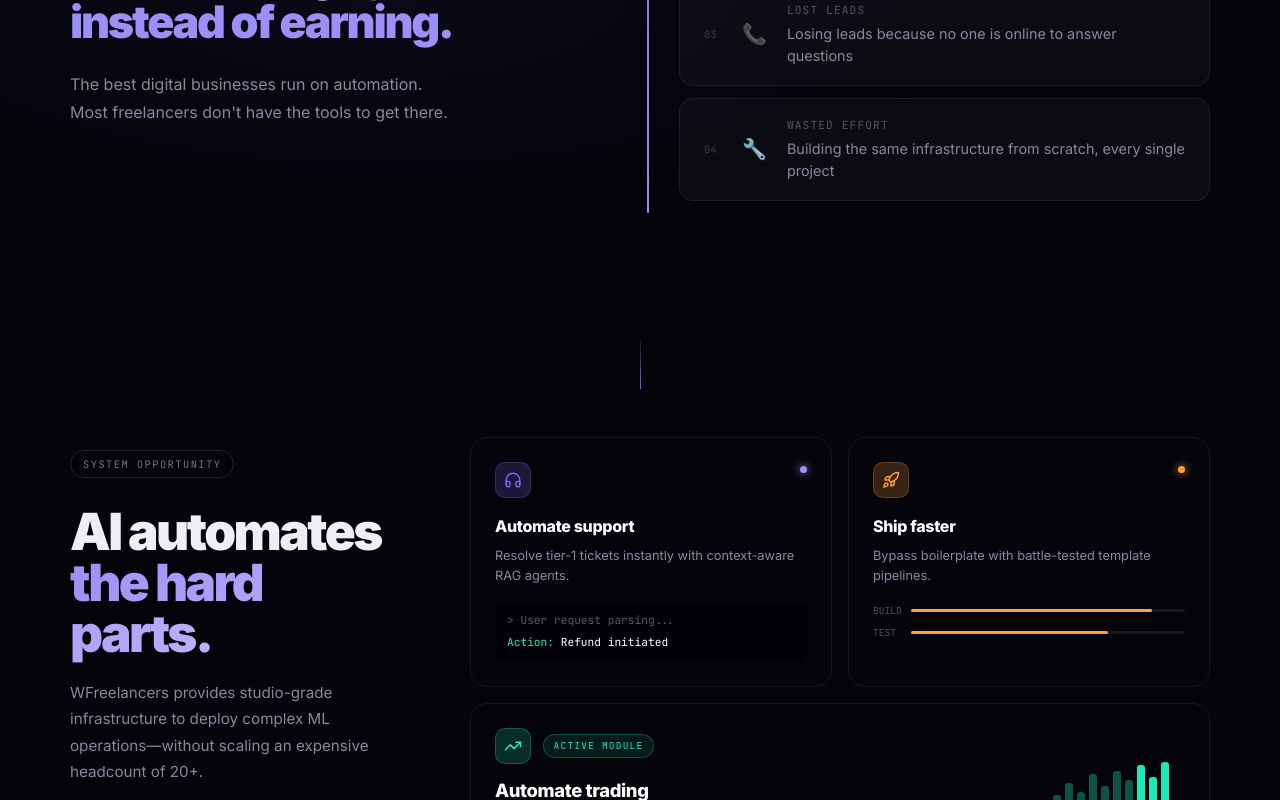
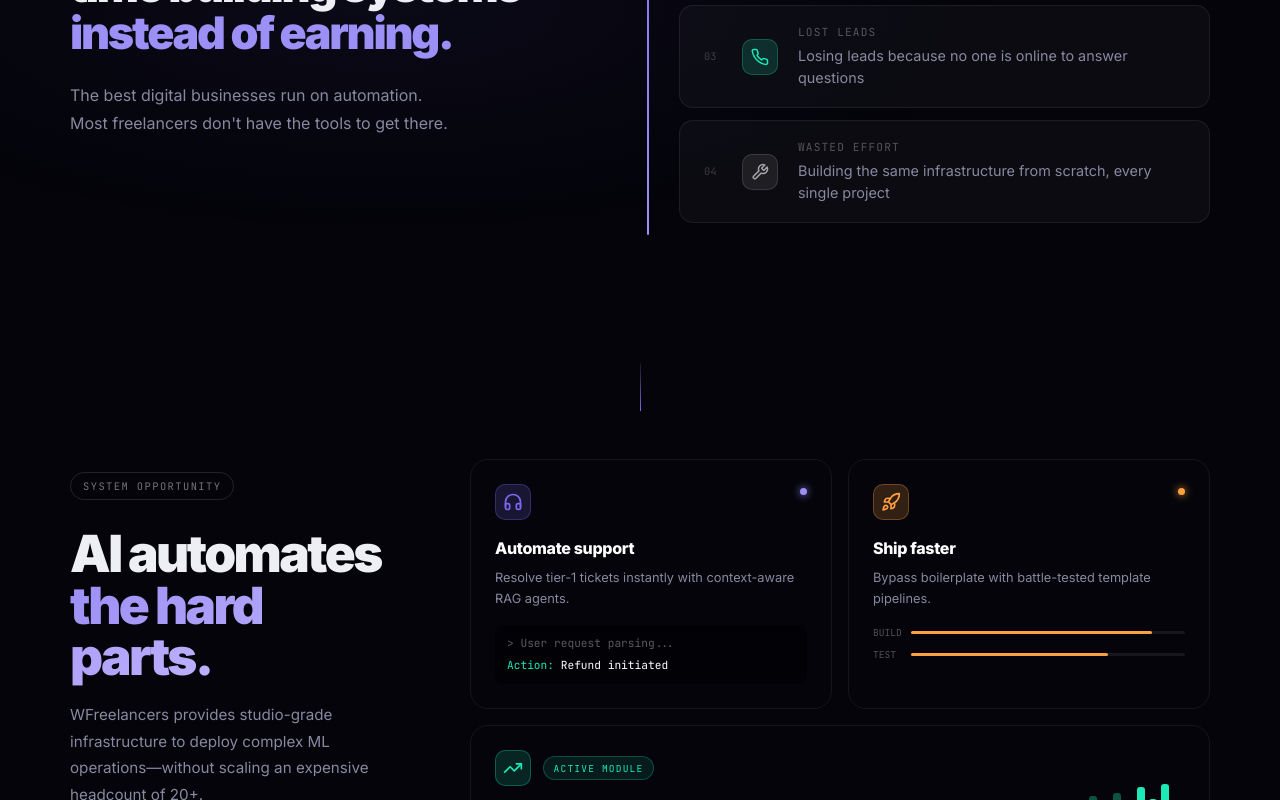
Before and after one commit to MrOngulu/wfreelancer-, a React (Create React App) app in the folder client/: page / in a window 1280 px wide. Shown: the part 1240-2040 px from the top of the page. Built offline with nearby package versions, Linux system fonts and the light colour scheme.

Commit message:
fix: removing adding lucid icons

```diff
--- a/client/src/components/Narrative.jsx
+++ b/client/src/components/Narrative.jsx
@@ -3,23 +3,36 @@ import { motion, useInView } from 'framer-motion';
 import { ease } from './ui';
 
 
-const NAR_ICONS = {
-  headphones: <svg width="18" height="18" viewBox="0 0 24 24" fill="none" stroke="rgba(123,104,238,1)" strokeWidth="2" strokeLinecap="round" strokeLinejoin="round"><path d="M3 18v-6a9 9 0 0 1 18 0v6"/><path d="M21 19a2 2 0 0 1-2 2h-1a2 2 0 0 1-2-2v-3a2 2 0 0 1 2-2h3z"/><path d="M3 19a2 2 0 0 0 2 2h1a2 2 0 0 0 2-2v-3a2 2 0 0 0-2-2H3z"/></svg>,
-  rocket: <svg width="18" height="18" viewBox="0 0 24 24" fill="none" stroke="rgba(255,160,64,1)" strokeWidth="2" strokeLinecap="round" strokeLinejoin="round"><path d="M4.5 16.5c-1.5 1.26-2 5-2 5s3.74-.5 5-2c.71-.84.7-2.13-.09-2.91a2.18 2.18 0 0 0-2.91-.09z"/><path d="m12 15-3-3a22 22 0 0 1 2-3.95A12.88 12.88 0 0 1 22 2c0 2.72-.78 7.5-6 11a22.35 22.35 0 0 1-4 2z"/><path d="M9 12H4s.55-3.03 2-4c1.62-1.08 5 0 5 0"/><path d="M12 15v5s3.03-.55 4-2c1.08-1.62 0-5 0-5"/></svg>,
-  trending: <svg width="18" height="18" viewBox="0 0 24 24" fill="none" stroke="rgba(29,233,182,1)" strokeWidth="2" strokeLinecap="round" strokeLinejoin="round"><polyline points="22 7 13.5 15.5 8.5 10.5 2 17"/><polyline points="16 7 22 7 22 13"/></svg>,
-};
+// Icon components — colored SVGs matching screenshot style
+function IconBox({ children, bg, border, size = 36, radius = 10 }) {
+  return (
+    <div style={{
+      width: size, height: size, borderRadius: radius,
+      background: bg, border: `1px solid ${border}`,
+      display: 'flex', alignItems: 'center', justifyContent: 'center', flexShrink: 0,
+    }}>{children}</div>
+  );
+}
+
+const ClockIcon    = () => <svg width="18" height="18" viewBox="0 0 24 24" fill="none" stroke="rgba(123,104,238,1)" strokeWidth="2" strokeLinecap="round" strokeLinejoin="round"><circle cx="12" cy="12" r="10"/><polyline points="12 6 12 12 16 14"/></svg>;
+const ChartDownIcon= () => <svg width="18" height="18" viewBox="0 0 24 24" fill="none" stroke="rgba(255,160,64,1)" strokeWidth="2" strokeLinecap="round" strokeLinejoin="round"><polyline points="22 17 13.5 8.5 8.5 13.5 2 7"/><polyline points="16 17 22 17 22 11"/></svg>;
+const PhoneIcon    = () => <svg width="18" height="18" viewBox="0 0 24 24" fill="none" stroke="rgba(29,233,182,1)" strokeWidth="2" strokeLinecap="round" strokeLinejoin="round"><path d="M22 16.92v3a2 2 0 0 1-2.18 2 19.79 19.79 0 0 1-8.63-3.07A19.5 19.5 0 0 1 4.69 12a19.79 19.79 0 0 1-3.07-8.67A2 2 0 0 1 3.62 2h3a2 2 0 0 1 2 1.72c.127.96.361 1.903.7 2.81a2 2 0 0 1-.45 2.11L8.09 9.91a16 16 0 0 0 6 6l1.27-1.27a2 2 0 0 1 2.11-.45c.907.339 1.85.573 2.81.7A2 2 0 0 1 22 16.92z"/></svg>;
+const WrenchIcon   = () => <svg width="18" height="18" viewBox="0 0 24 24" fill="none" stroke="rgba(255,255,255,0.6)" strokeWidth="2" strokeLinecap="round" strokeLinejoin="round"><path d="M14.7 6.3a1 1 0 0 0 0 1.4l1.6 1.6a1 1 0 0 0 1.4 0l3.77-3.77a6 6 0 0 1-7.94 7.94l-6.91 6.91a2.12 2.12 0 0 1-3-3l6.91-6.91a6 6 0 0 1 7.94-7.94l-3.76 3.76z"/></svg>;
+const TrendingUpIcon=() => <svg width="20" height="20" viewBox="0 0 24 24" fill="none" stroke="rgba(29,233,182,1)" strokeWidth="2" strokeLinecap="round" strokeLinejoin="round"><polyline points="22 7 13.5 15.5 8.5 10.5 2 17"/><polyline points="16 7 22 7 22 13"/></svg>;
+const HeadphonesIcon=() => <svg width="20" height="20" viewBox="0 0 24 24" fill="none" stroke="rgba(123,104,238,1)" strokeWidth="2" strokeLinecap="round" strokeLinejoin="round"><path d="M3 18v-6a9 9 0 0 1 18 0v6"/><path d="M21 19a2 2 0 0 1-2 2h-1a2 2 0 0 1-2-2v-3a2 2 0 0 1 2-2h3z"/><path d="M3 19a2 2 0 0 0 2 2h1a2 2 0 0 0 2-2v-3a2 2 0 0 0-2-2H3z"/></svg>;
+const RocketIcon   = () => <svg width="20" height="20" viewBox="0 0 24 24" fill="none" stroke="rgba(255,160,64,1)" strokeWidth="2" strokeLinecap="round" strokeLinejoin="round"><path d="M4.5 16.5c-1.5 1.26-2 5-2 5s3.74-.5 5-2c.71-.84.7-2.13-.09-2.91a2.18 2.18 0 0 0-2.91-.09z"/><path d="m12 15-3-3a22 22 0 0 1 2-3.95A12.88 12.88 0 0 1 22 2c0 2.72-.78 7.5-6 11a22.35 22.35 0 0 1-4 2z"/><path d="M9 12H4s.55-3.03 2-4c1.62-1.08 5 0 5 0"/><path d="M12 15v5s3.03-.55 4-2c1.08-1.62 0-5 0-5"/></svg>;
 
 const PAIN_POINTS = [
-  { icon: '⏳', text: 'Spending hours on repetitive tasks instead of billable work', label: 'Time drain' },
-  { icon: '📉', text: 'Missing trading opportunities when you step away from the screen', label: 'Missed signals' },
-  { icon: '📞', text: 'Losing leads because no one is online to answer questions', label: 'Lost leads' },
-  { icon: '🔧', text: 'Building the same infrastructure from scratch, every single project', label: 'Wasted effort' },
+  { Icon: ClockIcon,     bg: 'rgba(123,104,238,0.15)', border: 'rgba(123,104,238,0.25)', text: 'Spending hours on repetitive tasks instead of billable work', label: 'Time drain' },
+  { Icon: ChartDownIcon, bg: 'rgba(255,160,64,0.15)',  border: 'rgba(255,160,64,0.25)',  text: 'Missing trading opportunities when you step away from the screen', label: 'Missed signals' },
+  { Icon: PhoneIcon,     bg: 'rgba(29,233,182,0.15)',  border: 'rgba(29,233,182,0.25)',  text: 'Losing leads because no one is online to answer questions', label: 'Lost leads' },
+  { Icon: WrenchIcon,    bg: 'rgba(255,255,255,0.08)', border: 'rgba(255,255,255,0.12)', text: 'Building the same infrastructure from scratch, every single project', label: 'Wasted effort' },
 ];
 
 const OPPORTUNITIES = [
-  { icon: '📈', label: 'Automate trading', desc: 'Run ML strategies 24/7 while you sleep', color: 'var(--green)', glow: 'rgba(29,233,182,0.12)', glowHover: 'rgba(29,233,182,0.18)', borderHover: 'rgba(29,233,182,0.4)', hero: true },
-  { icon: '🤖', label: 'Automate support', desc: 'Answer customers instantly with AI', color: 'var(--ai2)', glow: 'rgba(123,104,238,0.12)', glowHover: 'rgba(123,104,238,0.18)', borderHover: 'rgba(123,104,238,0.4)', hero: false },
-  { icon: '⚡', label: 'Ship faster', desc: 'Start with battle-tested templates', color: 'var(--amber)', glow: 'rgba(255,160,64,0.12)', glowHover: 'rgba(255,160,64,0.18)', borderHover: 'rgba(255,160,64,0.4)', hero: false },
+  { Icon: TrendingUpIcon, iconBg: 'rgba(29,233,182,0.15)',  iconBorder: 'rgba(29,233,182,0.3)',  label: 'Automate trading', desc: 'Run ML strategies 24/7 while you sleep', color: 'var(--green)', glow: 'rgba(29,233,182,0.12)', glowHover: 'rgba(29,233,182,0.18)', borderHover: 'rgba(29,233,182,0.4)', hero: true },
+  { Icon: HeadphonesIcon, iconBg: 'rgba(123,104,238,0.15)', iconBorder: 'rgba(123,104,238,0.3)', label: 'Automate support', desc: 'Answer customers instantly with AI', color: 'var(--ai2)', glow: 'rgba(123,104,238,0.12)', glowHover: 'rgba(123,104,238,0.18)', borderHover: 'rgba(123,104,238,0.4)', hero: false },
+  { Icon: RocketIcon,     iconBg: 'rgba(255,160,64,0.15)',  iconBorder: 'rgba(255,160,64,0.3)',  label: 'Ship faster', desc: 'Start with battle-tested templates', color: 'var(--amber)', glow: 'rgba(255,160,64,0.12)', glowHover: 'rgba(255,160,64,0.18)', borderHover: 'rgba(255,160,64,0.4)', hero: false },
 ];
 
 const HOVER_ACCENT = { border: 'rgba(123,104,238,0.5)', bg: 'rgba(123,104,238,0.07)' };
@@ -101,7 +114,7 @@ export default function Narrative() {
               >
                 <span style={{ fontFamily: 'var(--mono)', fontSize: '0.65rem',
                   color: 'rgba(255,255,255,0.2)', minWidth: 18, flexShrink: 0 }}>0{i + 1}</span>
-                <span style={{ fontSize: '1.25rem', flexShrink: 0 }}>{p.icon}</span>
+                <IconBox bg={p.bg} border={p.border}><p.Icon /></IconBox>
                 <div style={{ flex: 1 }}>
                   <p style={{ fontSize: '0.7rem', fontFamily: 'var(--mono)', color: 'rgba(255,255,255,0.3)',
                     textTransform: 'uppercase', letterSpacing: '0.1em', marginBottom: '0.2rem' }}>
@@ -193,11 +206,7 @@ export default function Narrative() {
                 }}
               >
                 <div style={{ display: 'flex', justifyContent: 'space-between', alignItems: 'flex-start', marginBottom: '1rem' }}>
-                  <div style={{
-                    width: 36, height: 36, borderRadius: 10, background: 'rgba(123,104,238,0.2)',
-                    border: '1px solid rgba(123,104,238,0.25)',
-                    display: 'flex', alignItems: 'center', justifyContent: 'center',
-                  }}>{NAR_ICONS.headphones}</div>
+                  <IconBox bg="rgba(123,104,238,0.18)" border="rgba(123,104,238,0.3)"><HeadphonesIcon /></IconBox>
                   <div style={{ width: 7, height: 7, borderRadius: '50%', background: 'var(--ai2)',
                     boxShadow: '0 0 8px var(--ai2)', marginTop: 4 }} />
                 </div>
@@ -229,11 +238,7 @@ export default function Narrative() {
                 }}
               >
                 <div style={{ display: 'flex', justifyContent: 'space-between', alignItems: 'flex-start', marginBottom: '1rem' }}>
-                  <div style={{
-                    width: 36, height: 36, borderRadius: 10, background: 'rgba(255,160,64,0.2)',
-                    border: '1px solid rgba(255,160,64,0.25)',
-                    display: 'flex', alignItems: 'center', justifyContent: 'center',
-                  }}>{NAR_ICONS.rocket}</div>
+                  <IconBox bg="rgba(255,160,64,0.18)" border="rgba(255,160,64,0.3)"><RocketIcon /></IconBox>
                   <div style={{ width: 7, height: 7, borderRadius: '50%', background: 'var(--amber)',
                     boxShadow: '0 0 8px var(--amber)', marginTop: 4 }} />
                 </div>
@@ -271,11 +276,7 @@ export default function Narrative() {
             >
               <div>
                 <div style={{ display: 'flex', alignItems: 'center', gap: '0.75rem', marginBottom: '0.75rem' }}>
-                  <div style={{
-                    width: 36, height: 36, borderRadius: 10, background: 'rgba(29,233,182,0.18)',
-                    border: '1px solid rgba(29,233,182,0.25)',
-                    display: 'flex', alignItems: 'center', justifyContent: 'center',
-                  }}>{NAR_ICONS.trending}</div>
+                  <IconBox bg="rgba(29,233,182,0.15)" border="rgba(29,233,182,0.3)"><TrendingUpIcon /></IconBox>
                   <span style={{
                     fontSize: '0.6rem', fontFamily: 'var(--mono)', textTransform: 'uppercase',
                     letterSpacing: '0.12em', color: 'var(--green)',
```
Also changed, not shown: client/src/components/FeaturedProducts.jsx (+15 -11 lines).
